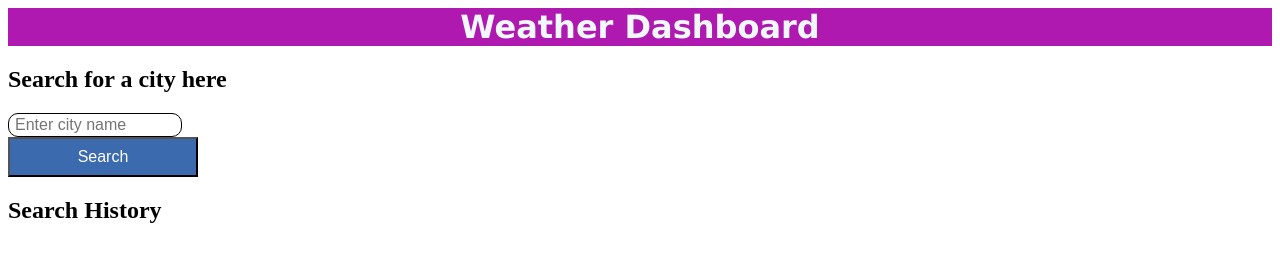
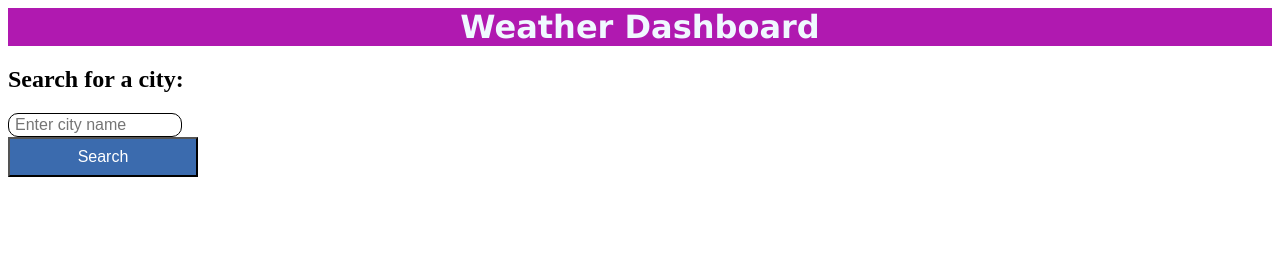
Before and after one commit to dannymcq2/6weatherboard, a plain HTML site: page index.html in a window 1280 px wide. Drawn offline with Linux system fonts and the light colour scheme.

Commit message:
Update index.html
completed html

```diff
--- a/index.html
+++ b/index.html
@@ -15,22 +15,18 @@
         <div class="container">
             <div class="row">
                 <aside class="col-4">
-                    <h2>Search for a city here</h2>
+                    <h2>Search for a city:</h2>
                     <div class="search-container">
                         <input type="text" id="searchBox" placeholder="Enter city name">
                         <button id="submitBtn">Search</button>
                     </div>
-                    <h2>Search History</h2>
+                    <h2></h2>
                     <div id="searchHistoryContainer"></div>
                     <ul id="searchHistory"></ul>
                 </aside>
                 <div class="col-8">
-                    <div id="todayWeather" class="weather-box">
-
-                    </div>
-                    <div id="forecast" class="weather-box">
-
-                    </div>
+                    <div id="todayWeather" class="weather-box"></div>
+                    <div id="forecast" class="weather-box"></div>
                 </div>
             </div>
         </div>
```
